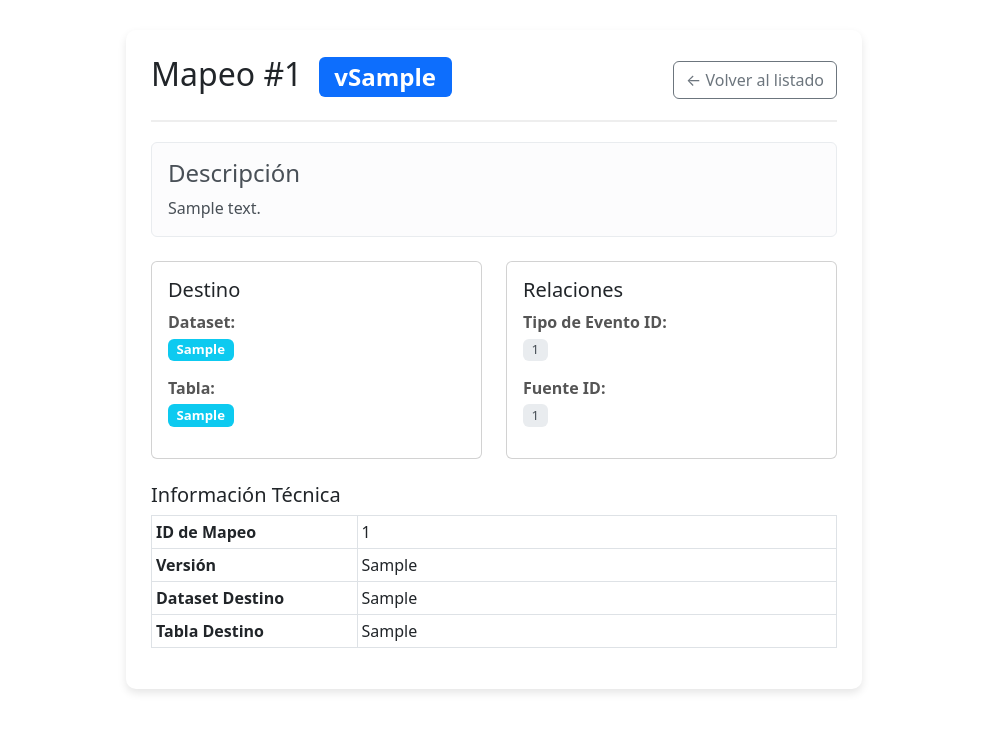
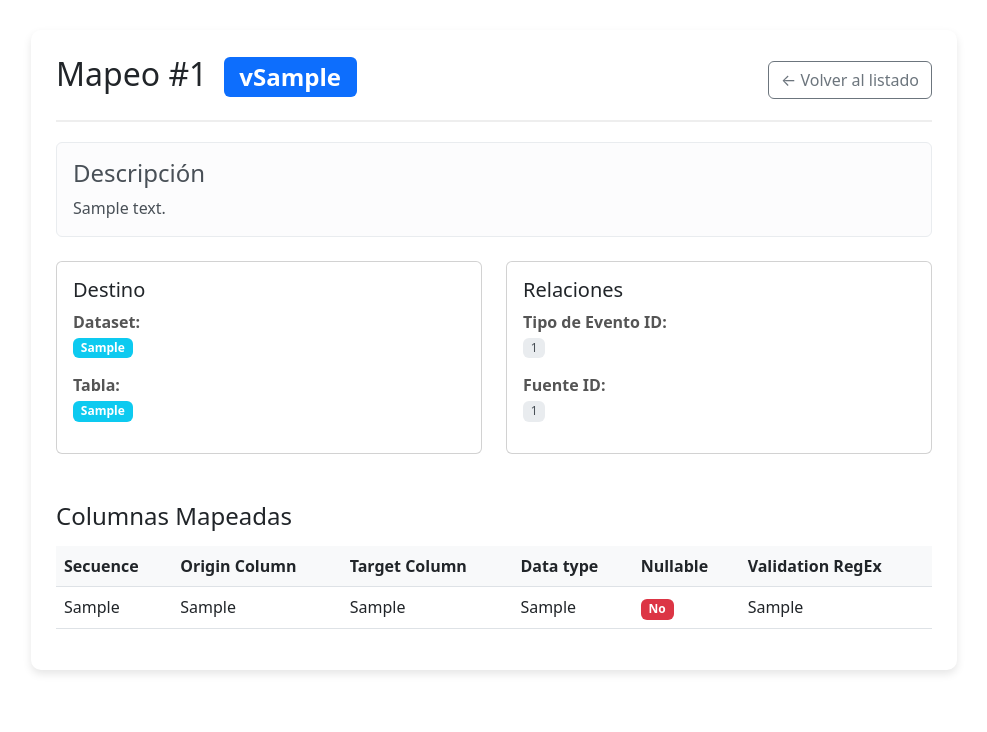
Before and after one commit to dinoise/Event-Insights-Console, a Flask app: template app/templates/mapping.html in a window 1280 px wide. Shown: the top 732 px of the page, without its empty margins (146-1133 px from the left). Run offline with Flask 3, Linux system fonts and the light colour scheme; the template is opened without the code that fills it: most values are stand-ins (such as "Sample title", 1, 10 or a date in 2020); parts of the project's set-up code (start-up, migrations or seed data) failed here and were passed over.

Commit message:
printing the mapped columns in the mapping view

```diff
--- a/app/routes/web_routes.py
+++ b/app/routes/web_routes.py
@@ -16,6 +16,4 @@ def show_event_mapping_by_id(mapping_id):
 
     columns = EventMappingColumnsService.get_all_mapping_columns(mapping_id)
 
-    print(columns)
-
     return render_template('mapping.html', mapping=mapping, columns=columns)
--- a/app/static/css/mapping.css
+++ b/app/static/css/mapping.css
@@ -4,21 +4,26 @@
     padding: 25px;
     margin-top: 30px;
 }
+
 .mapping-header {
     border-bottom: 2px solid #eee;
     padding-bottom: 15px;
     margin-bottom: 20px;
 }
+
 .detail-item {
     margin-bottom: 15px;
 }
+
 .detail-label {
     font-weight: 600;
     color: #555;
 }
-.detail-value {
-    font-size: 1.1em;
+
+.columns-table th {
+    background-color: #f8f9fa;
 }
+
 .badge-custom {
     background-color: #e9ecef;
     color: #495057;
--- a/app/templates/mapping.html
+++ b/app/templates/mapping.html
@@ -10,7 +10,7 @@
 <body>
     <div class="container">
         <div class="row justify-content-center">
-            <div class="col-md-8">
+            <div class="col-lg-10">
                 <div class="mapping-card">
                     <!-- Encabezado -->
                     <div class="mapping-header d-flex justify-content-between align-items-center">
@@ -29,7 +29,7 @@
                         <p class="mb-0">{{ mapping.event_mapping_description }}</p>
                     </div>
 
-                    <!-- Detalles principales en cards -->
+                    <!-- Detalles principales -->
                     <div class="row mb-4">
                         <div class="col-md-6">
                             <div class="card h-100">
@@ -79,31 +79,48 @@
                         </div>
                     </div>
 
-                    <!-- Metadata adicional -->
-                    <div class="mt-4">
-                        <h5>Información Técnica</h5>
+                    <!-- Tabla de Columnas Mapeadas -->
+                    <div class="mt-5">
+                        <h4 class="mb-3">Columnas Mapeadas</h4>
+
+                        {% if columns %}
                         <div class="table-responsive">
-                            <table class="table table-sm table-bordered">
+                            <table class="table table-hover columns-table">
+                                <thead>
+                                    <tr>
+                                        <th>Secuence</th>
+                                        <th>Origin Column</th>
+                                        <th>Target Column</th>
+                                        <th>Data type</th>
+                                        <th>Nullable</th>
+                                        <th>Validation RegEx</th>
+                                    </tr>
+                                </thead>
                                 <tbody>
+                                    {% for column in columns %}
                                     <tr>
-                                        <td width="30%" class="detail-label">ID de Mapeo</td>
-                                        <td>{{ mapping.event_mapping_id }}</td>
+                                        <td>{{ column.mapping_sequence }}</td>
+                                        <td>{{ column.mapping_origin_column }}</td>
+                                        <td>{{ column.mapping_target_column }}</td>
+                                        <td>{{ column.mapping_data_type }}</td>
+                                        <td>
+                                            {% if column.mapping_nullable %}
+                                                <span class="badge bg-success">Yes</span>
+                                            {% else %}
+                                                <span class="badge bg-danger">No</span>
+                                            {% endif %}
+                                        </td>
+                                        <td>{{ column.mapping_validation_regex or ''}}</td>
                                     </tr>
-                                    <tr>
-                                        <td class="detail-label">Versión</td>
-                                        <td>{{ mapping.event_mapping_version }}</td>
-                                    </tr>
-                                    <tr>
-                                        <td class="detail-label">Dataset Destino</td>
-                                        <td>{{ mapping.event_mapping_target_dataset }}</td>
-                                    </tr>
-                                    <tr>
-                                        <td class="detail-label">Tabla Destino</td>
-                                        <td>{{ mapping.event_mapping_target_table }}</td>
-                                    </tr>
+                                    {% endfor %}
                                 </tbody>
                             </table>
                         </div>
+                        {% else %}
+                        <div class="alert alert-warning">
+                            No se encontraron columnas mapeadas para este evento.
+                        </div>
+                        {% endif %}
                     </div>
                 </div>
             </div>
```
